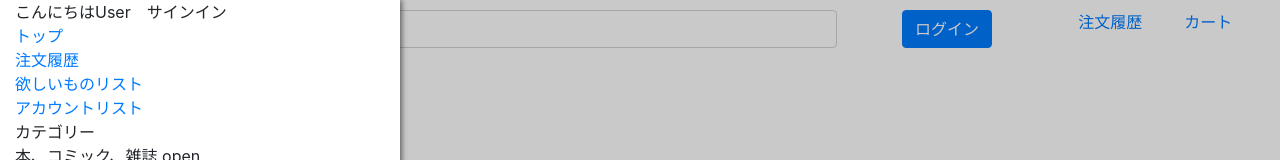
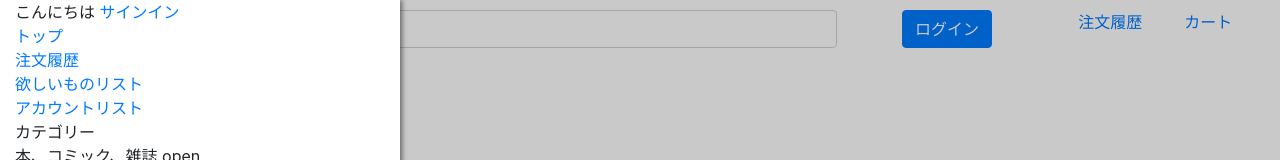
Before and after one commit to XX989tmx/amazon_clone_clientside, a React (Create React App) app: page / in a window 1280 px wide. Both pictures are taken after a click on the button 35 px from the left and 22 px from the top of the page. Shown: the top 160 px of the page. Built offline with nearby package versions, Linux system fonts and the light colour scheme.

Commit message:
adds login link

```diff
--- a/src/shared/components/navigation/components/UserLoginSection.js
+++ b/src/shared/components/navigation/components/UserLoginSection.js
@@ -1,4 +1,4 @@
-import React from "react";
+import React, { useContext } from "react";
 import reactBootstrap, {
   Container,
   Alert,
@@ -7,10 +7,18 @@ import reactBootstrap, {
   Row,
   Col,
 } from "react-bootstrap";
+import { Link } from "react-router-dom";
+import { AuthContext } from "../../../context/auth-context";
+
 const UserLoginSection = (props) => {
+  const auth = useContext(AuthContext);
   return (
     <Row>
-      <Col>こんにちはUser　サインイン</Col>
+      <Col>
+        こんにちは{" "}
+        {auth.isLoggedIn ? "" : <Link to={`/user/auth/login`}>サインイン</Link>}
+
+      </Col>
     </Row>
   );
 };
```
